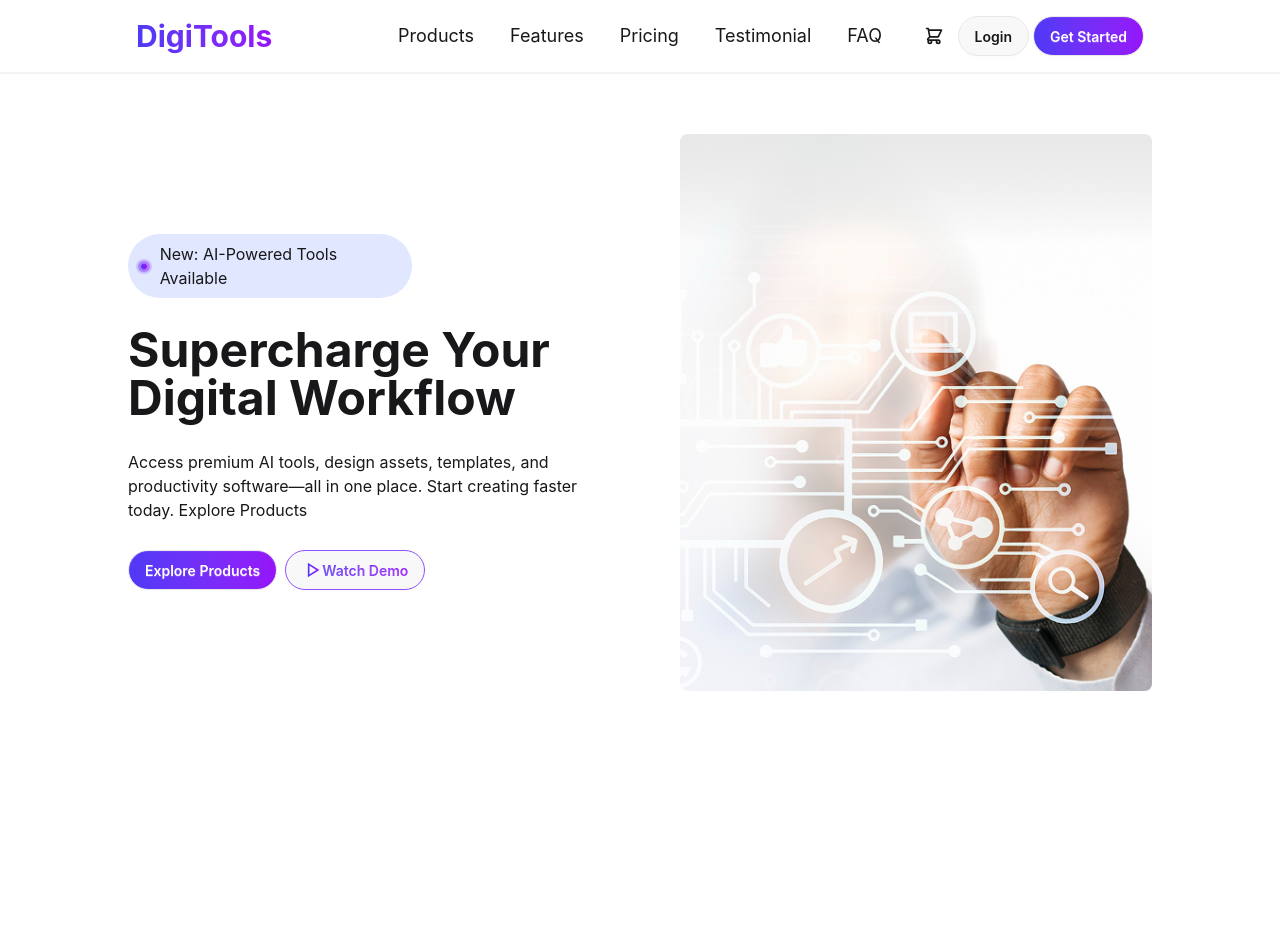
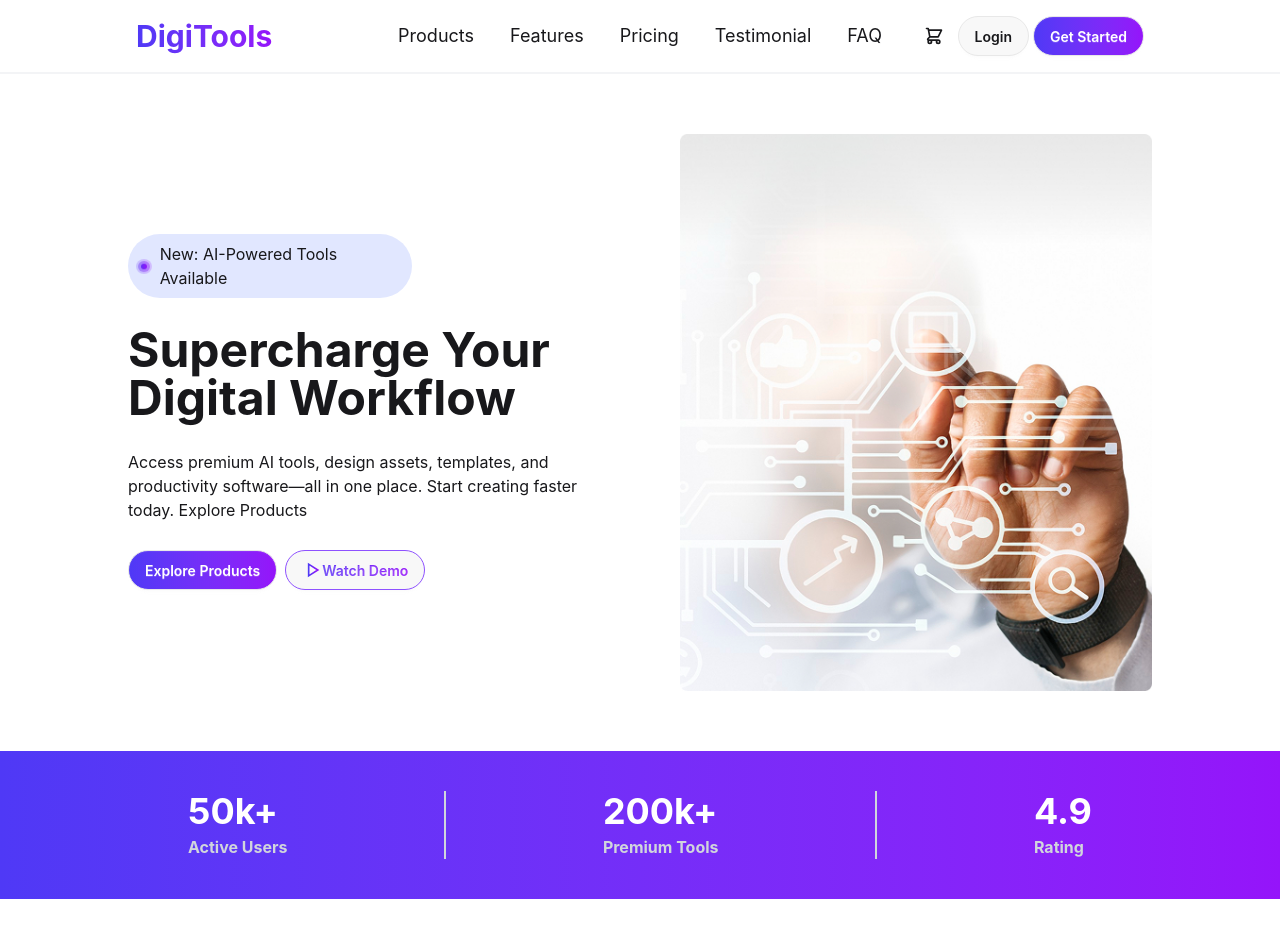
Before and after one commit to Nurul-Amin12/DigiTools-Platform, a React (Vite) app: page / in a window 1280 px wide. Shown: the top 938 px of the page. Before the commit the page ends 800 px from the top, so only its background shows below. Built offline with nearby package versions, Linux system fonts and the light colour scheme.

Commit message:
Summary section Added

```diff
--- a/src/App.jsx
+++ b/src/App.jsx
@@ -1,6 +1,7 @@
 
 import './App.css'
 import Banner from './Components/Banner/Banner'
+import Summary from './Components/Banner/Summary'
 import Navbar from './Components/Navbar/Navbar'
 
 
@@ -12,6 +13,7 @@ function App() {
       <div>
         <Navbar/>
         <Banner/>
+        <Summary/>
       </div>
     </>
   )
--- /dev/null
+++ b/src/Components/Banner/Summary.jsx
@@ -0,0 +1,31 @@
+
+const Summary = () => {
+    return(
+    <>
+        <div className="mb-15 p-10 bg-linear-to-r from-[#4F39F6] to-[#9514FA]">
+            <div className="w-[80%] mx-auto text-white font-bold flex justify-between">
+                <div className="px-7 space-y-1">
+                    <h2 className="text-4xl">50k+</h2>
+                    <p className="text-gray-300">Active Users</p>
+                </div>
+
+                <div className="border border-gray-300">  </div>
+
+                <div className="px-7 space-y-1">
+                    <h2 className="text-4xl">200k+</h2>
+                    <p className="text-gray-300">Premium Tools</p>
+                </div>
+
+                <div className="border border-gray-300">  </div>
+
+                <div className="px-7 space-y-1">
+                    <h2 className="text-4xl">4.9</h2>
+                    <p className="text-gray-300">Rating</p>
+                </div>
+            </div>
+        </div>
+    </>
+    );
+}
+
+export default Summary;
--- a/src/Components/Navbar/Navbar.jsx
+++ b/src/Components/Navbar/Navbar.jsx
@@ -4,14 +4,14 @@ const Navbar = () => {
 
     return (
     <>
-        <div className="navbar md:w-[80%] mx-auto">
+        <div className="navbar w-[80%] mx-auto">
             <div className="navbar-start">
                 <div className="flex items-center gap-1 font-bold text-3xl">
                 <p className="bg-linear-to-r from-[#4F39F6] to-[#9514FA] bg-clip-text text-transparent">DigiTools</p>
                 </div>
             </div>
-            <div className="navbar-center  md:flex">
-                <ul className="menu menu-horizontal gap-1 md:gap-3 px-1 text-lg">
+            <div className="navbar-center hidden md:flex">
+                <ul className="menu menu-horizontal lg:gap-3 px-1 text-lg">
                 <li>
                     <a>Products</a>
                 </li>
```
